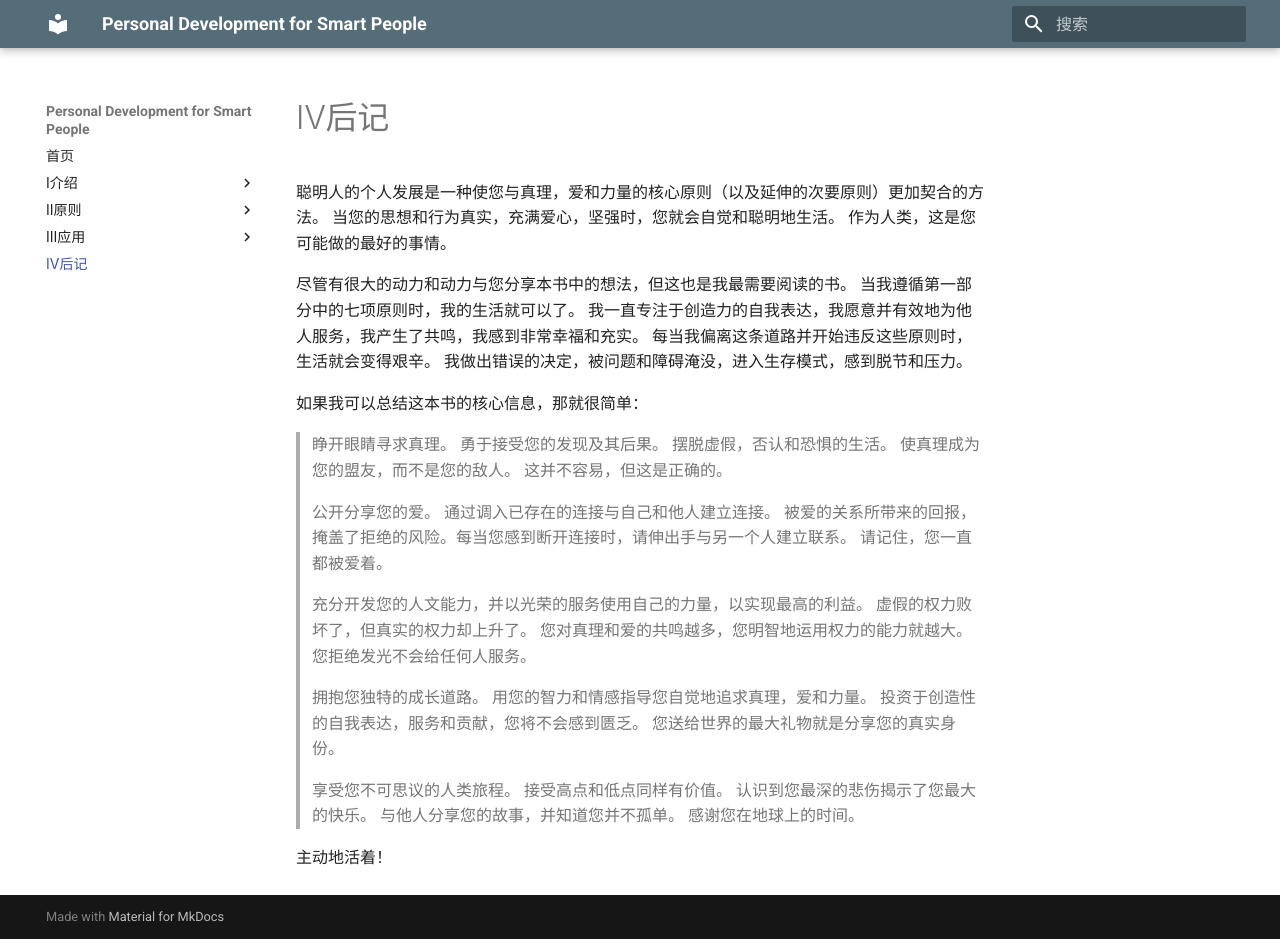
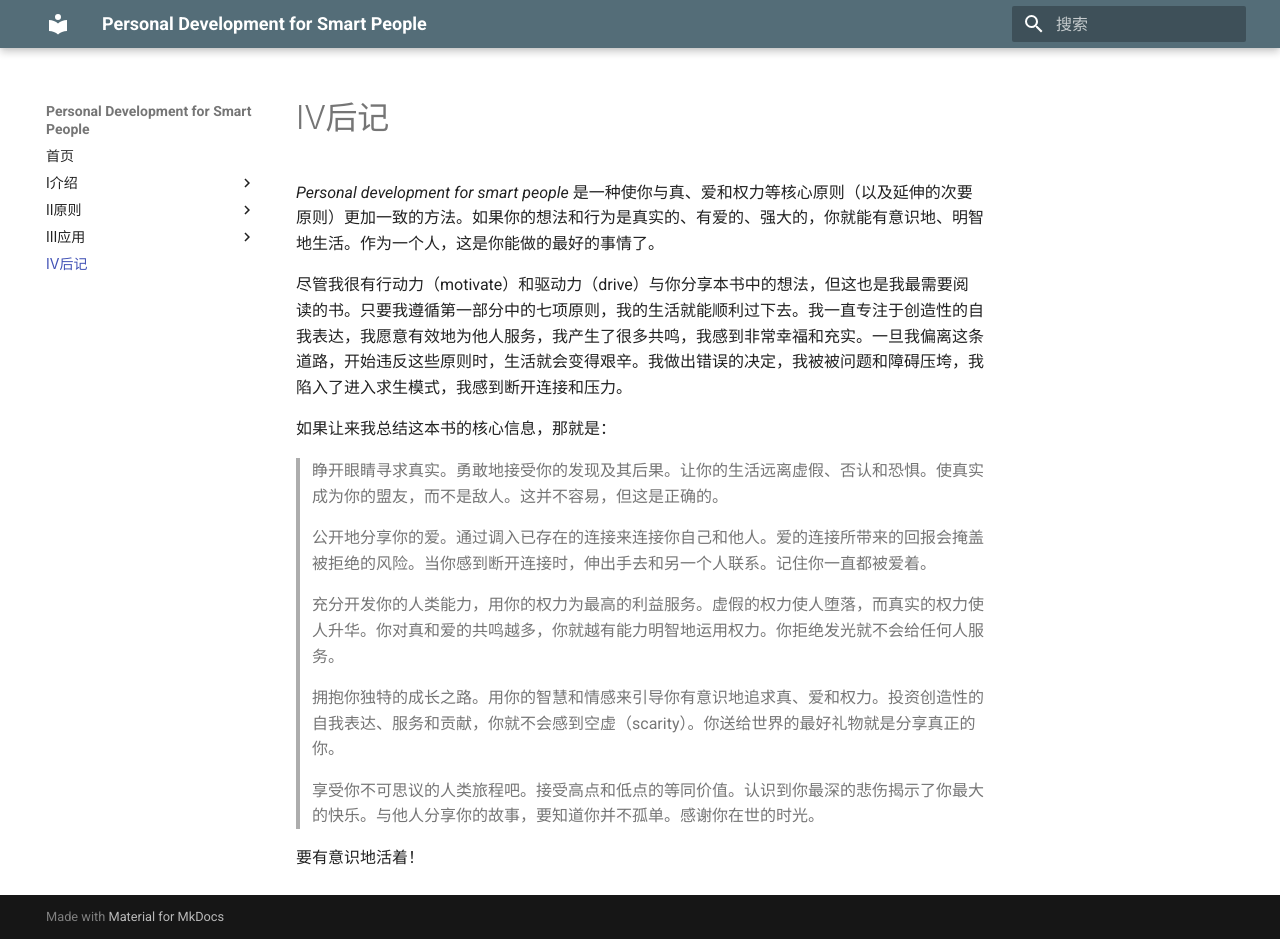
Before and after one commit to wtsnwei/pdsp, an MkDocs documentation site: the page built from docs/后记.md, in a window 1280 px wide and 939 px high. Built offline with MkDocs 1.6.1 and Material for MkDocs 9.7.7, drawn with Linux system fonts in a browser that asks for light colours.

Commit message:
校对完了《后记》

```diff
--- a/docs/后记.md
+++ b/docs/后记.md
@@ -1,17 +1,17 @@
-聪明人的个人发展是一种使您与真理，爱和力量的核心原则（以及延伸的次要原则）更加契合的方法。 当您的思想和行为真实，充满爱心，坚强时，您就会自觉和聪明地生活。 作为人类，这是您可能做的最好的事情。
+*Personal development for smart people* 是一种使你与真、爱和权力等核心原则（以及延伸的次要原则）更加一致的方法。如果你的想法和行为是真实的、有爱的、强大的，你就能有意识地、明智地生活。作为一个人，这是你能做的最好的事情了。
 
-尽管有很大的动力和动力与您分享本书中的想法，但这也是我最需要阅读的书。 当我遵循第一部分中的七项原则时，我的生活就可以了。 我一直专注于创造力的自我表达，我愿意并有效地为他人服务，我产生了共鸣，我感到非常幸福和充实。 每当我偏离这条道路并开始违反这些原则时，生活就会变得艰辛。 我做出错误的决定，被问题和障碍淹没，进入生存模式，感到脱节和压力。
+尽管我很有行动力（motivate）和驱动力（drive）与你分享本书中的想法，但这也是我最需要阅读的书。只要我遵循第一部分中的七项原则，我的生活就能顺利过下去。我一直专注于创造性的自我表达，我愿意有效地为他人服务，我产生了很多共鸣，我感到非常幸福和充实。一旦我偏离这条道路，开始违反这些原则时，生活就会变得艰辛。我做出错误的决定，我被被问题和障碍压垮，我陷入了进入求生模式，我感到断开连接和压力。
 
-如果我可以总结这本书的核心信息，那就很简单：
+如果让来我总结这本书的核心信息，那就是：
 
-> 睁开眼睛寻求真理。 勇于接受您的发现及其后果。 摆脱虚假，否认和恐惧的生活。 使真理成为您的盟友，而不是您的敌人。 这并不容易，但这是正确的。
+> 睁开眼睛寻求真实。勇敢地接受你的发现及其后果。让你的生活远离虚假、否认和恐惧。使真实成为你的盟友，而不是敌人。这并不容易，但这是正确的。
 >
-> 公开分享您的爱。 通过调入已存在的连接与自己和他人建立连接。 被爱的关系所带来的回报，掩盖了拒绝的风险。每当您感到断开连接时，请伸出手与另一个人建立联系。 请记住，您一直都被爱着。
+> 公开地分享你的爱。通过调入已存在的连接来连接你自己和他人。爱的连接所带来的回报会掩盖被拒绝的风险。当你感到断开连接时，伸出手去和另一个人联系。记住你一直都被爱着。
 >
-> 充分开发您的人文能力，并以光荣的服务使用自己的力量，以实现最高的利益。 虚假的权力败坏了，但真实的权力却上升了。 您对真理和爱的共鸣越多，您明智地运用权力的能力就越大。 您拒绝发光不会给任何人服务。
+> 充分开发你的人类能力，用你的权力为最高的利益服务。虚假的权力使人堕落，而真实的权力使人升华。你对真和爱的共鸣越多，你就越有能力明智地运用权力。你拒绝发光就不会给任何人服务。
 >
-> 拥抱您独特的成长道路。 用您的智力和情感指导您自觉地追求真理，爱和力量。 投资于创造性的自我表达，服务和贡献，您将不会感到匮乏。 您送给世界的最大礼物就是分享您的真实身份。
+> 拥抱你独特的成长之路。用你的智慧和情感来引导你有意识地追求真、爱和权力。投资创造性的自我表达、服务和贡献，你就不会感到空虚（scarity）。你送给世界的最好礼物就是分享真正的你。
 >
-> 享受您不可思议的人类旅程。 接受高点和低点同样有价值。 认识到您最深的悲伤揭示了您最大的快乐。 与他人分享您的故事，并知道您并不孤单。 感谢您在地球上的时间。
+> 享受你不可思议的人类旅程吧。接受高点和低点的等同价值。认识到你最深的悲伤揭示了你最大的快乐。与他人分享你的故事，要知道你并不孤单。感谢你在世的时光。
 
-主动地活着！
+要有意识地活着！
```
